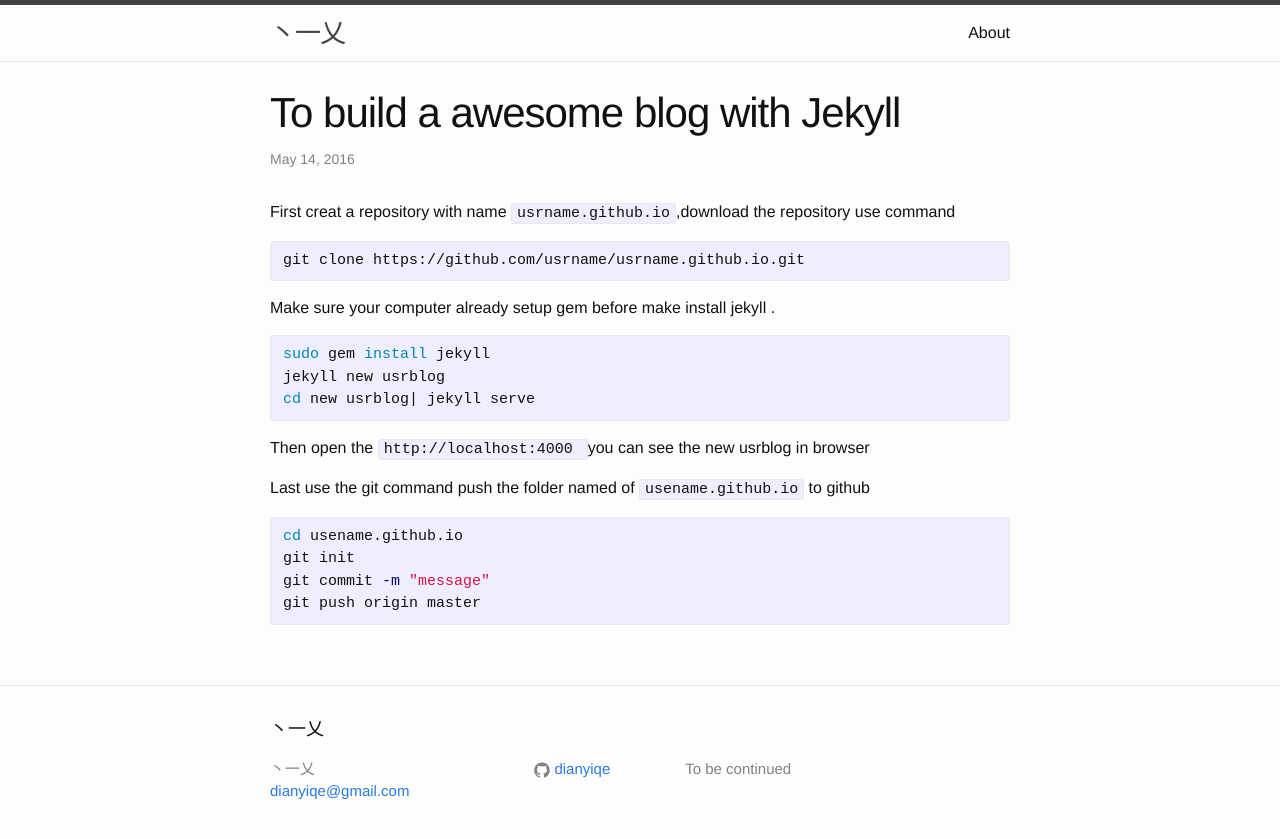
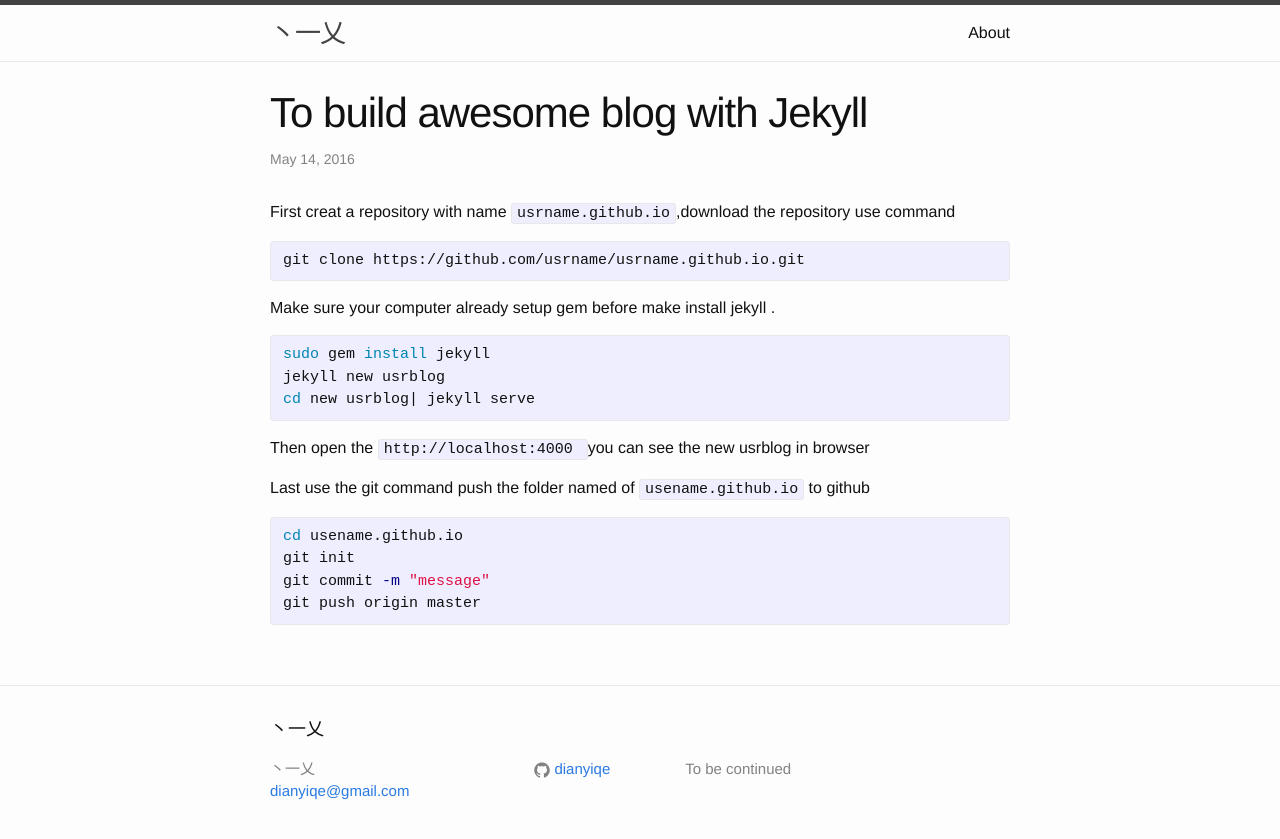
Before and after one commit to dianyiqe/dianyiqe.github.io, a Jekyll site: the page built from _posts/2016-05-14-To-build-awesome-blog-with-Jekyll.markdown, in a window 1280 px wide. Shown: the top 839 px of the page. Built offline with Jekyll 4.4.1, drawn with Linux system fonts in a browser that asks for light colours.

Commit message:
fix issue

```diff
--- a/_posts/2016-05-14-To-build-a-awesome-blog-with-Jekyll.markdown
+++ b/_posts/2016-05-14-To-build-awesome-blog-with-Jekyll.markdown
@@ -1,6 +1,6 @@
 ---
 layout: post
-title:  "To build a awesome blog with Jekyll"
+title:  "To build  awesome blog with Jekyll"
 date:   2016-05-14
 categories: use jekyll
 ---
```
